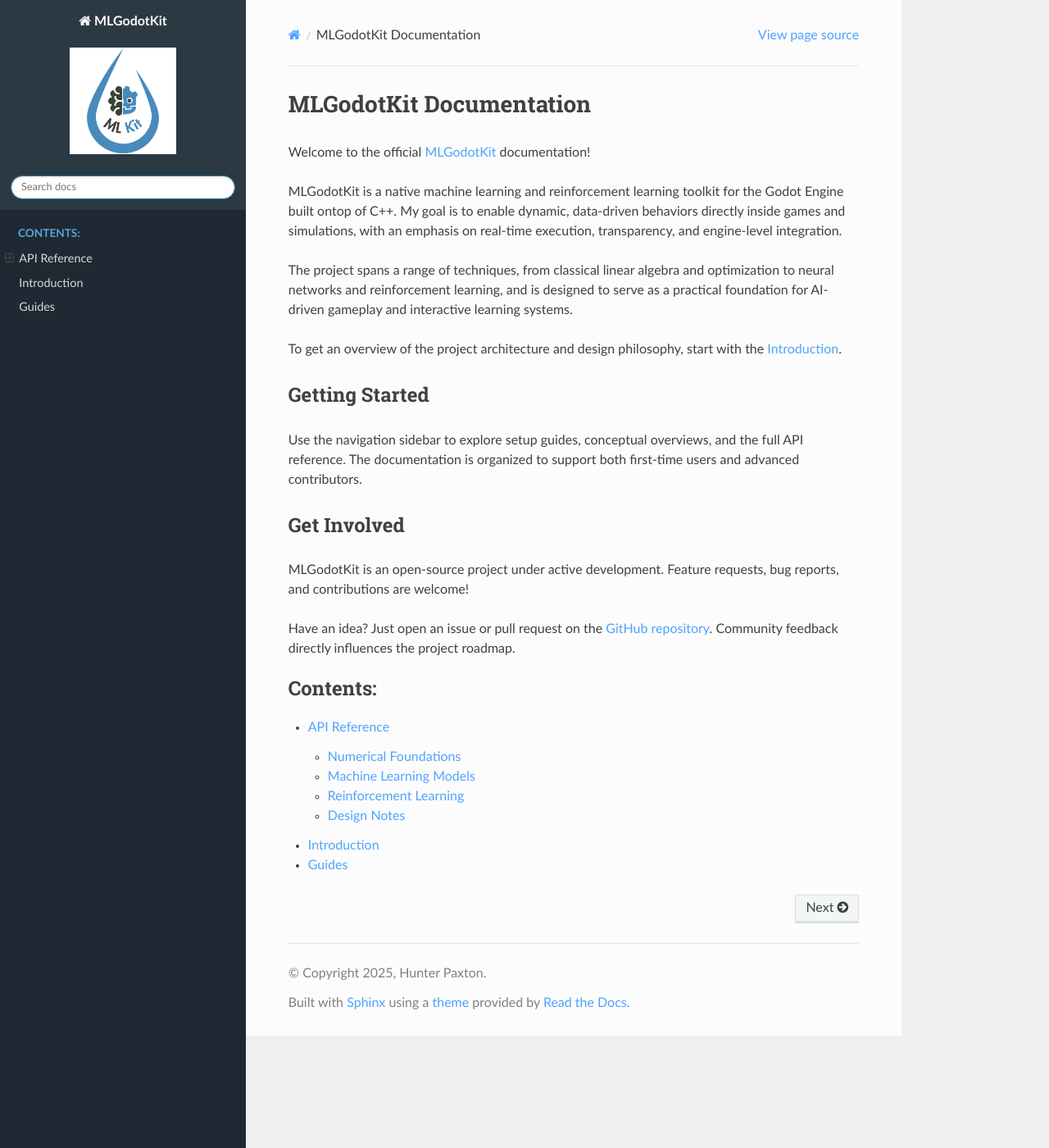
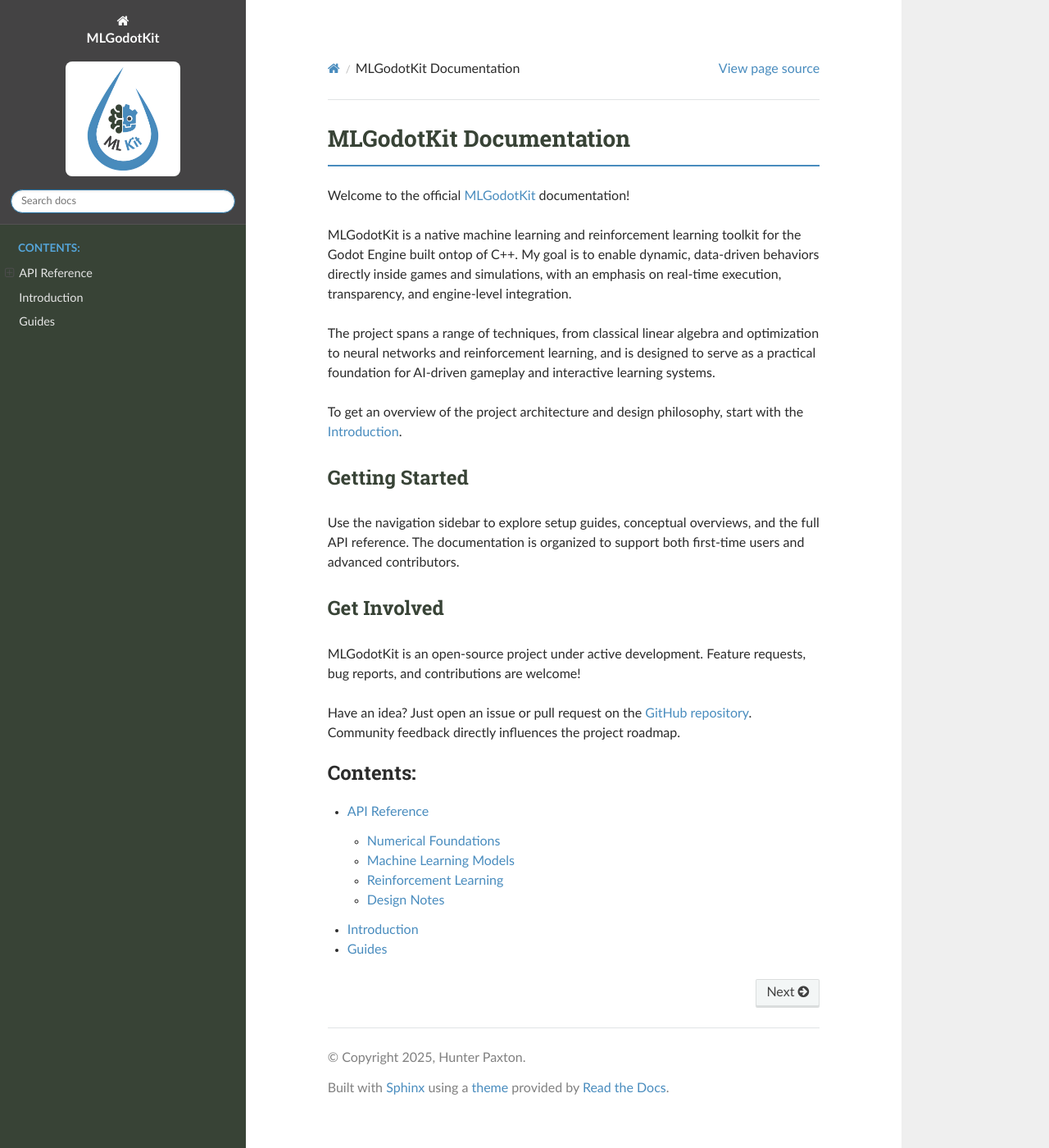
Before and after one commit to Hunter174/MLGodotKit, a Sphinx documentation site: the page built from docs/index.rst, in a window 1280 px wide and 1400 px high. Shown: the whole window at 82% size. Built offline with Sphinx 7.4.7 and the Read the Docs theme 3.1.0, drawn with Linux system fonts in a browser that asks for light colours; pages that are not in the unit, such as notebooks, are missing from menus.

Commit message:
Updated docs

```diff
--- a/docs/_static/custom.css
+++ b/docs/_static/custom.css
@@ -1,37 +1,108 @@
-/* Improve typography */
+/* -------------------------
+   Base typography
+-------------------------- */
 body {
   font-size: 16px;
-  line-height: 1.6;
+  line-height: 1.65;
+  color: #2b2b2b;
 }
 
-/* Stronger section headers */
-h1, h2, h3 {
+/* Headings */
+h1, h2, h3, h4 {
   font-weight: 600;
+  color: #384336;
 }
 
-/* Code blocks */
-div.highlight {
-  border-radius: 6px;
-  padding: 0.75em;
+/* Subtle divider under h1 */
+h1 {
+  border-bottom: 2px solid #498CBE;
+  padding-bottom: 0.3em;
 }
 
-/* Sidebar accent */
-.wy-side-nav-search {
-  background-color: #2b3a42;
+/* -------------------------
+   Links & accents
+-------------------------- */
+a {
+  color: #498CBE;
+  text-decoration: none;
 }
 
-.wy-nav-side {
-  background-color: #1f2933;
+a:hover {
+  color: #DD7596;
+  text-decoration: underline;
 }
 
-/* Link color */
-a {
-  color: #4fa3ff;
+/* Inline code */
+code {
+  background: #f3f4f6;
+  border-radius: 4px;
+  padding: 2px 4px;
 }
 
-/* Control sidebar logo size */
+/* -------------------------
+   Code blocks
+-------------------------- */
+div.highlight {
+  background: #f7f7f7;
+  border-radius: 8px;
+  padding: 1em;
+  border-left: 4px solid #498CBE;
+}
+
+/* -------------------------
+   Sidebar
+-------------------------- */
+.wy-nav-side {
+  background-color: #384336;
+}
+
+.wy-side-nav-search {
+  background-color: #444344;
+  border-bottom: 1px solid rgba(255, 255, 255, 0.08);
+}
+
+/* Sidebar links */
+.wy-menu-vertical a {
+  color: #e6e6e6;
+}
+
+.wy-menu-vertical a:hover {
+  background-color: rgba(73, 140, 190, 0.15);
+  color: #ffffff;
+}
+
+/* Active item */
+.wy-menu-vertical li.current > a {
+  background-color: rgba(221, 117, 150, 0.25);
+  color: #ffffff;
+  border-radius: 6px;
+}
+
+/* -------------------------
+   Logo
+-------------------------- */
+.wy-side-nav-search a.icon-home {
+  display: flex;
+  flex-direction: column;
+  align-items: center;
+  gap: 6px;
+}
+
 .wy-side-nav-search a.icon-home img.logo {
-  width: 150px;
+  width: 140px;
   height: auto;
-  padding: 10px;
+  padding: 6px;
+  border-radius: 8px;
+  background: #ffffff;
 }
+
+/* -------------------------
+   Content card feel
+-------------------------- */
+.wy-nav-content {
+  background: #ffffff;
+}
+
+.rst-content {
+  padding: 2.5em 3em;
+}
```
